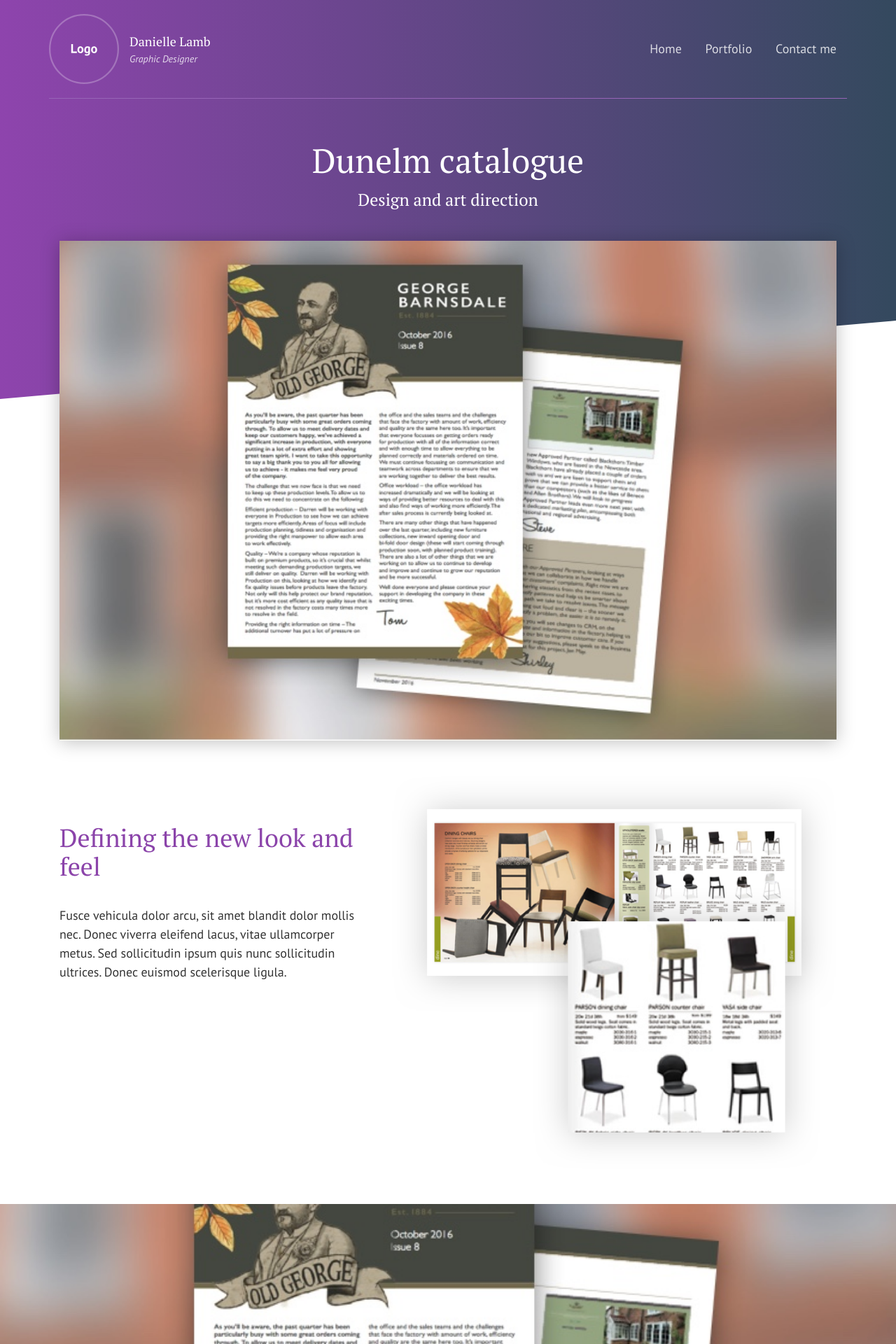
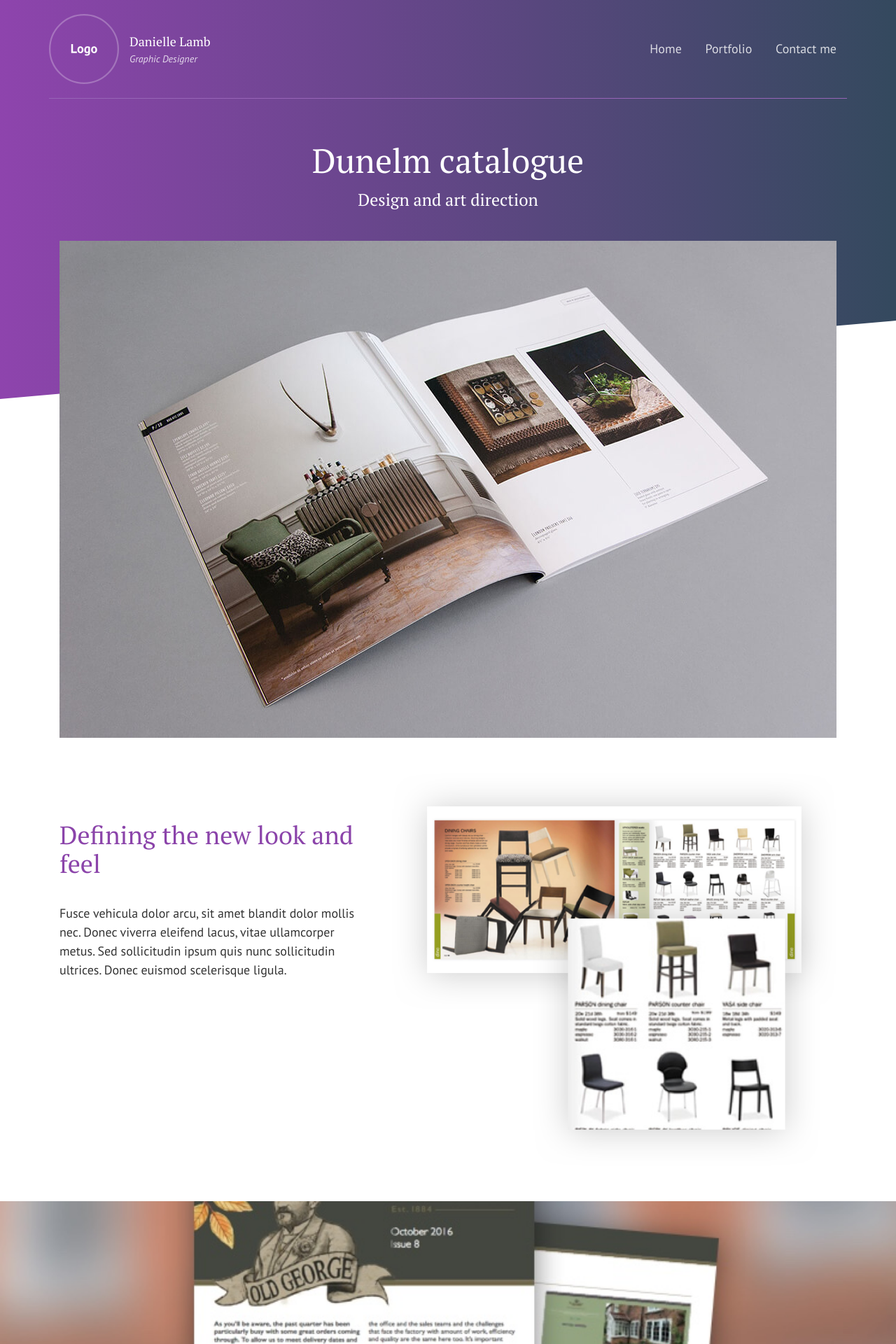
Before and after one commit to justinlamb1/danielle-portfolio-3, a Jekyll site: the page built from _posts/2017-10-29-catalogue-design-for-dunelm.html, in a window 1280 px wide. Shown: the top 1920 px of the page at 70% size. Built offline with Jekyll 4.4.1, drawn with Linux system fonts in a browser that asks for light colours.

Commit message:
no message

```diff
--- a/_posts/2017-10-29-catalogue-design-for-dunelm.html
+++ b/_posts/2017-10-29-catalogue-design-for-dunelm.html
@@ -9,7 +9,13 @@
 <div class="container">
   <div class="row">
     <div class="col">
-      <img src="images/hero-image-test.jpg" alt="" class="casestudy__content__hero-image">
+
+      <picture class="casestudy__content__hero-image">
+        <source media="(max-width: 767px)" srcset="images/dunelm-catalogue/dunelm-catalogue-hero-small.jpg">
+        <source media="(min-width: 768px)" srcset="images/dunelm-catalogue/dunelm-catalogue-hero-large.jpg">
+        <img src="images/dunelm-catalogue/dunelm-catalogue-hero-large.jpg" alt="Dunelm catalogue front cover">
+      </picture>
+
     </div>
   </div>
 </div>
```
Also changed, not shown: images/dunelm-catalogue/dunelm-catalogue-hero-large.jpg (added), images/dunelm-catalogue/dunelm-catalogue-hero-small.jpg (added).
